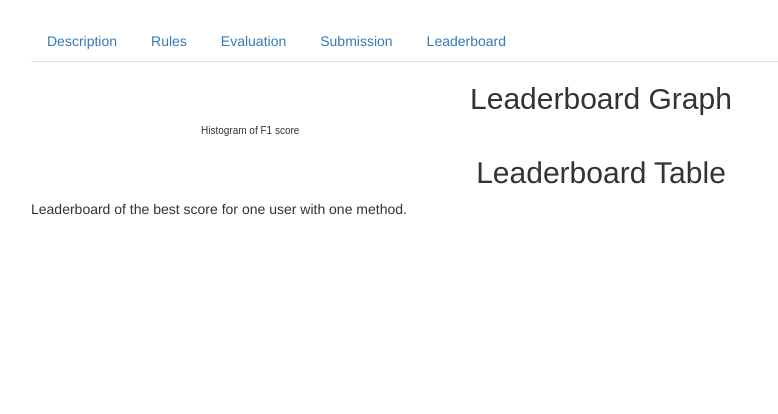
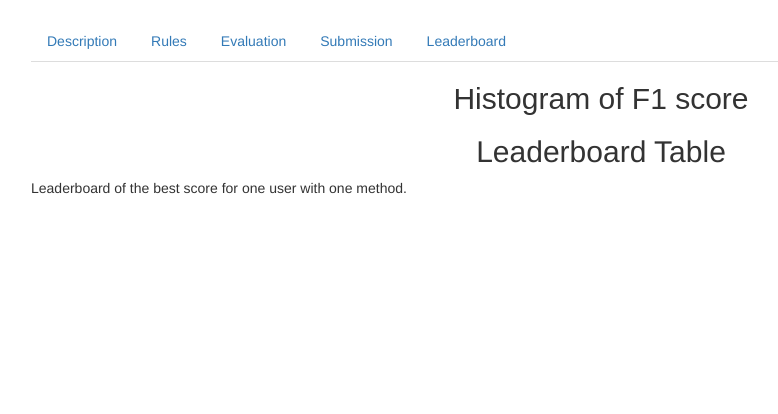
Before and after one commit to BioShock38/ChallengeWebSite, a Django app: template challenge/templates/challenge/leaderboard.html in a window 1280 px wide. Shown: the part 52-466 px from the top of the page, without its empty margins (39-817 px from the left). Run offline with Django 3.2, Linux system fonts and the light colour scheme; the template is opened without the code that fills it, so the values that code supplies are empty; some libraries are stand-ins or nearby versions.

Commit message:
modif hist leaderboard

```diff
--- a/challenge/templates/challenge/leaderboard.html
+++ b/challenge/templates/challenge/leaderboard.html
@@ -11,8 +11,7 @@
 
 <div id="content">
 <div id="graph">
-  <h2 style="text-align: center;"> Leaderboard Graph </h2>
-  <p> Histogram of F1 score </p>
+  <h2 style="text-align: center;"> Histogram of F1 score</h2>
 </div>
 <div id="lead">
   <h2 style="text-align: center;"> Leaderboard Table </h2>
@@ -27,7 +26,11 @@
   width: 800px;
   margin-left: auto;
   margin-right: auto;
-  font: 10px sans-serif;
+  font: 14px sans-serif;
+}
+
+.legend {
+    font: 20px;
 }
 
 .bar rect {
@@ -66,7 +69,7 @@ div.tooltip {
   width: 60px;
   height: 28px;
   padding: 2px;
-  font: 8px sans-serif;
+  font: 10px sans-serif;
   background: lightsteelblue;
   border: 0px;
   border-radius: 8px;
@@ -84,7 +87,7 @@ var div = d3.select("body")
 
     var formatCount = d3.format(",.0f");
 
-var margin = {top: 60, right: 40, bottom: 40, left: 40},
+var margin = {top: 40, right: 40, bottom: 40, left: 40},
 width = 800 - margin.left - margin.right,
 height = 400 - margin.top - margin.bottom;
 
@@ -155,6 +158,7 @@ d3.json("/challenge/{{ challenge.id }}/api/results_challenge", function(error,da
         .attr("y1", 0)
         .attr("x2", 0)
         .attr("y2", height)
+        .attr("opacity", 0.7)
     	  .on("mouseover", function(d) {
             d3.select(this).transition()
                 .duration(100)
@@ -187,18 +191,19 @@ d3.json("/challenge/{{ challenge.id }}/api/results_challenge", function(error,da
 
     legend.append("g")
         .attr("class", "line_user")
-        .attr("transform", "translate(60,-4)")
+        .attr("transform", "translate(80,-4)")
         .append("line")
         .attr("x1", 0)
         .attr("y1", 0)
         .attr("x2", 20)
         .attr("y2", 0)
+        .attr("opacity", 0.7)
     legend.append("text")
         .text("Your score");
 
      svg.append("text")
      .attr("text-anchor", "middle")  // this makes it easy to centre the text as the transform is applied to the anchor
-     .attr("transform", "translate("+ (width/2) +","+(height+margin.top-(margin.bottom/3))+")")  // centre below axis
+     .attr("transform", "translate("+ (width/2) +","+(height+margin.top-(margin.bottom/4))+")")  // centre below axis
      .text("F1 score");
 
 
```
